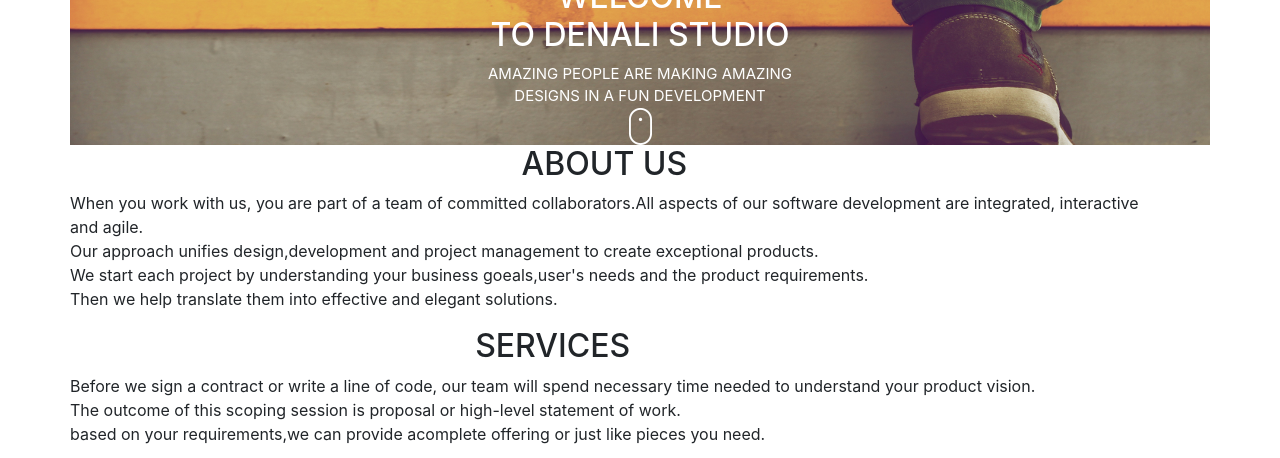
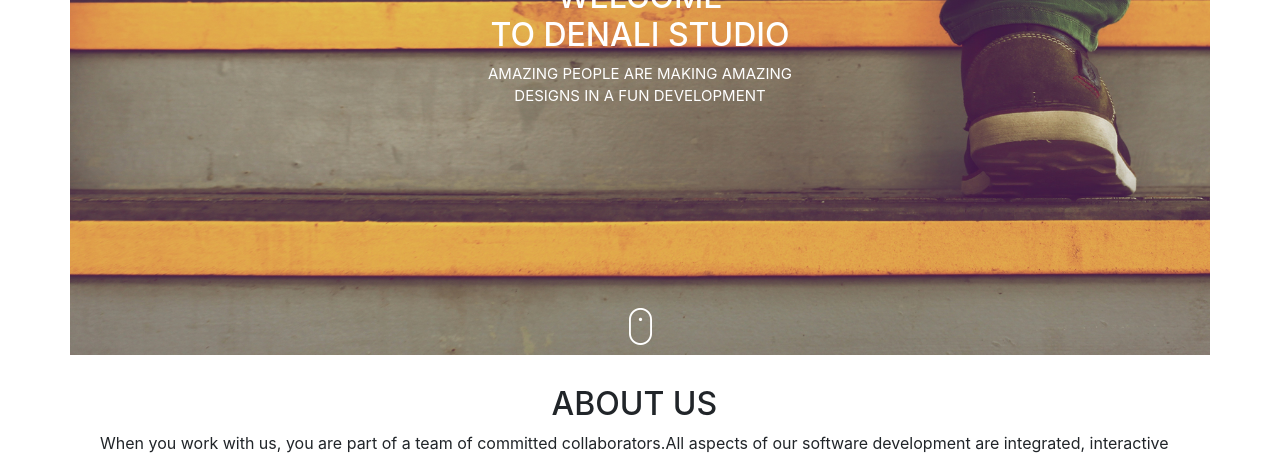
Before and after one commit to pascaline-irabaruta/Denali-Studio, a plain HTML site: page index.html in a window 1280 px wide. Shown: the part 318-776 px from the top of the page. Drawn offline with nearby package versions, Linux system fonts and the light colour scheme.

Commit message:
styled about-us section

```diff
--- a/css/styles.css
+++ b/css/styles.css
@@ -19,6 +19,13 @@ body{
   background-size: cover;
 }
 h2 {
-
   text-align: center;
 }
+#m {
+  padding-top: 200px;
+  padding-bottom: 10px;
+}
+.about {
+  padding:30px;
+  text-align:center;
+}
```
